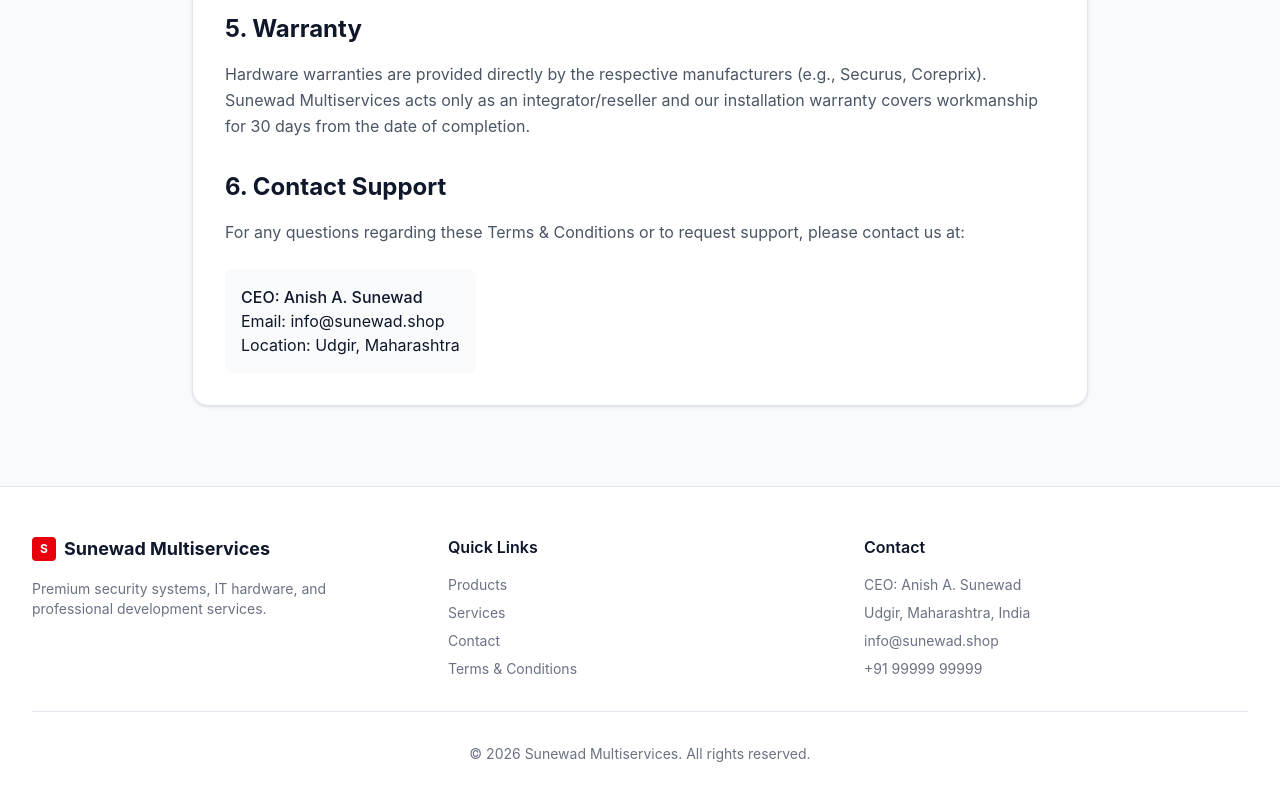
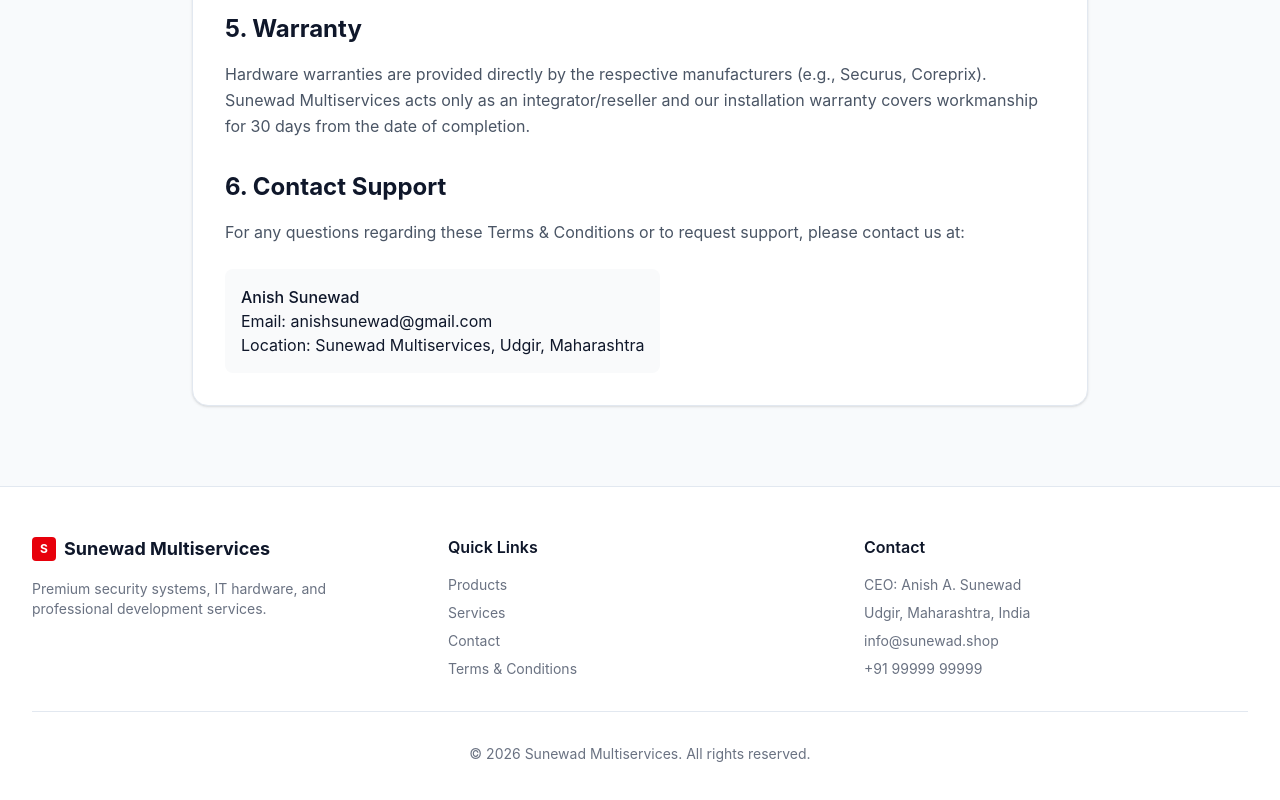
Before and after one commit to anixcreation/sunewad.in, a React (Vite) app: page /terms in a window 1280 px wide. Shown: the part 1012-1812 px from the top of the page. Built offline with nearby package versions, Linux system fonts and the light colour scheme; no server answers.

Commit message:
Updated content for Home, Services, Contact and Terms pages

```diff
--- a/src/pages/Contact.tsx
+++ b/src/pages/Contact.tsx
@@ -63,7 +63,7 @@
               </div>
               <div>
                 <h4 className="font-bold">Phone</h4>
-                <p className="text-gray-500 dark:text-gray-400 mt-1">+91 99999 99999</p>
+                <p className="text-gray-500 dark:text-gray-400 mt-1">+91 9420047039</p>
               </div>
             </div>
 
@@ -73,7 +73,7 @@
               </div>
               <div>
                 <h4 className="font-bold">Email</h4>
-                <p className="text-gray-500 dark:text-gray-400 mt-1">info@sunewad.shop</p>
+                <p className="text-gray-500 dark:text-gray-400 mt-1">anishsunewad@gmail.com</p>
               </div>
             </div>
 
@@ -84,8 +84,8 @@
               <div>
                 <h4 className="font-bold">Business Hours</h4>
                 <p className="text-gray-500 dark:text-gray-400 mt-1">
-                  Mon - Sat: 10:00 AM - 7:00 PM<br />
-                  Sunday: Closed
+                  Mon - Sat: 10:00 AM - 5:00 PM<br />
+                  Friday: Closed
                 </p>
               </div>
             </div>
--- a/src/pages/Home.tsx
+++ b/src/pages/Home.tsx
@@ -23,10 +23,10 @@
   }, []);
 
   const features = [
-    { icon: Shield, title: 'Securus Systems', desc: 'Advanced security & surveillance solutions' },
-    { icon: Monitor, title: 'Coreprix Hardware', desc: 'High-performance computing & networking' },
+    { icon: Shield, title: 'Securus Cctv', desc: 'Advanced security & surveillance solutions' },
+    { icon: Monitor, title: 'Coreprix Surveillance', desc: 'High-performance computing & networking' },
     { icon: Code, title: 'Development', desc: 'Custom software & website development' },
-    { icon: Headset, title: '24/7 Support', desc: 'Dedicated online tech support services' },
+    { icon: Headset, title: 'Online Support', desc: 'Dedicated online tech support services' },
   ];
 
   return (
@@ -284,7 +284,7 @@
         <div className="grid grid-cols-1 lg:grid-cols-2">
           <div className="p-8 md:p-16 flex flex-col justify-center space-y-8">
             <div className="space-y-4">
-              <h2 className="text-3xl md:text-4xl font-bold">Why Choose Sunewad?</h2>
+              <h2 className="text-3xl md:text-4xl font-bold">Why Choose Sunewad Multiservices?</h2>
               <p className="text-gray-400 text-lg">We don't just sell equipment; we provide complete peace of mind through professional implementation and dedicated support.</p>
             </div>
 
--- a/src/pages/Services.tsx
+++ b/src/pages/Services.tsx
@@ -11,7 +11,7 @@
     },
     {
       icon: Code,
-      title: 'Web & App Development',
+      title: 'Tech Development',
       description: 'Custom software solutions, e-commerce platforms, and mobile applications tailored to your business needs.',
       category: 'Digital Solutions'
     },
--- a/src/pages/Terms.tsx
+++ b/src/pages/Terms.tsx
@@ -60,9 +60,9 @@
             For any questions regarding these Terms & Conditions or to request support, please contact us at:
           </p>
           <div className="bg-gray-50 dark:bg-[#2a2a2a] p-4 rounded-lg mt-2 inline-block">
-            <p className="font-medium">CEO: Anish A. Sunewad</p>
-            <p>Email: info@sunewad.shop</p>
-            <p>Location: Udgir, Maharashtra</p>
+            <p className="font-medium">Anish Sunewad</p>
+            <p>Email: anishsunewad@gmail.com</p>
+            <p>Location: Sunewad Multiservices, Udgir, Maharashtra</p>
           </div>
         </section>
       </div>
```
